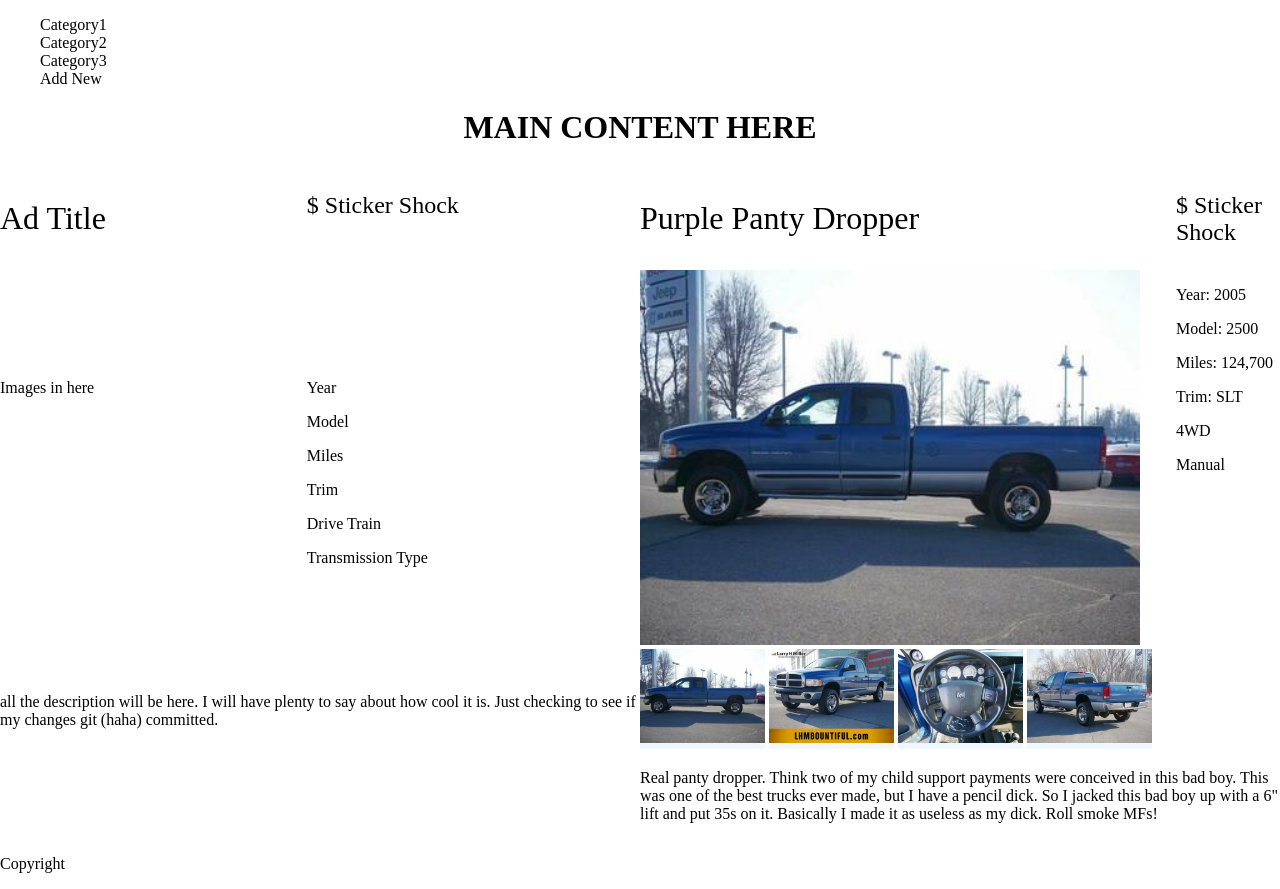
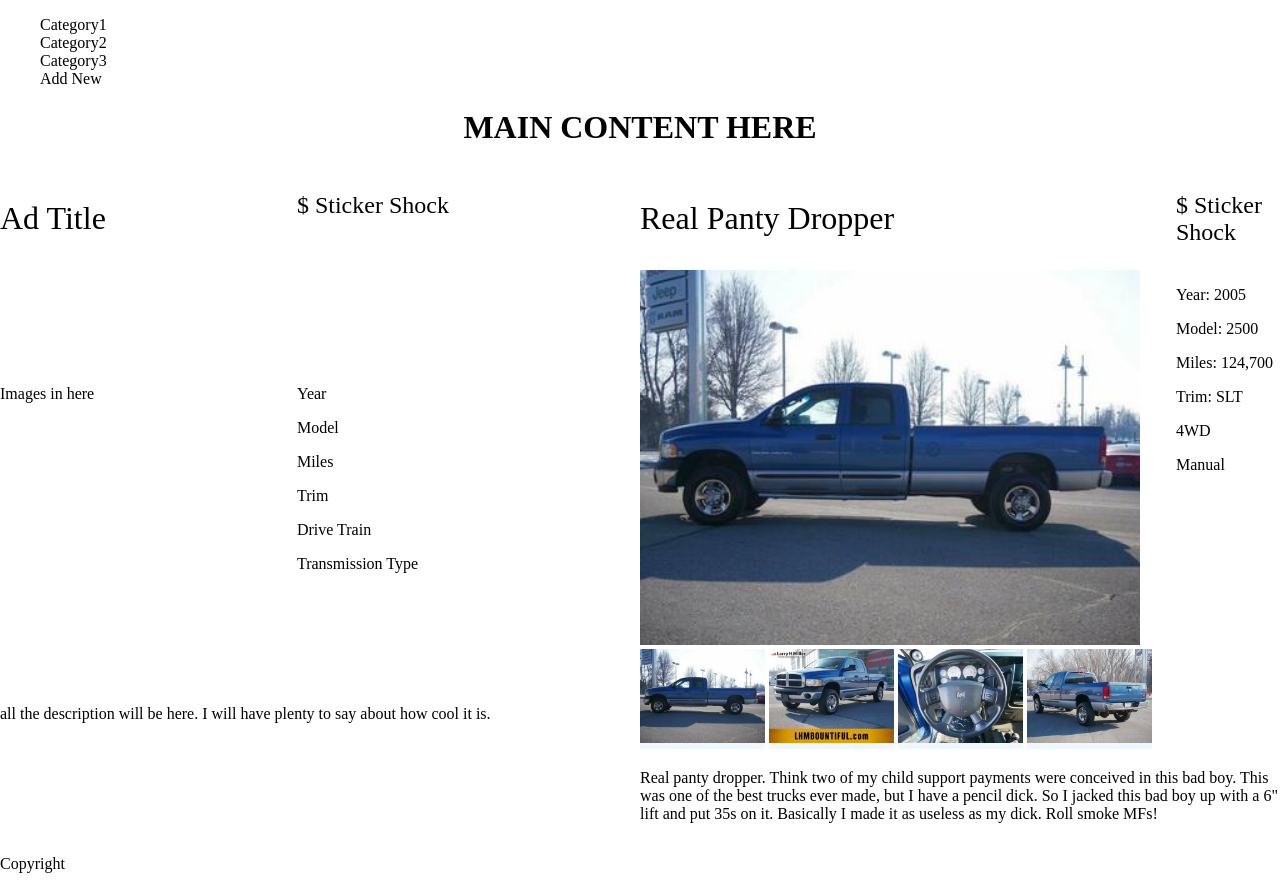
Before and after one commit to jodiecouch/final_wdd330, a plain HTML site: page index.html in a window 1280 px wide. Drawn offline with Linux system fonts and the light colour scheme.

Commit message:
content changed title of ad

```diff
--- a/index.html
+++ b/index.html
@@ -41,14 +41,13 @@
           <div class="description">
             <p>
               all the description will be here. I will have plenty to say about
-              how cool it is. Just checking to see if my changes git (haha)
-              committed.
+              how cool it is.
             </p>
           </div>
         </div>
 
         <div class="card">
-          <p class="title">Purple Panty Dropper</p>
+          <p class="title">Real Panty Dropper</p>
           <p class="price">$ Sticker Shock</p>
           <div class="photo-reel">
             <div class="main-photo">
```
